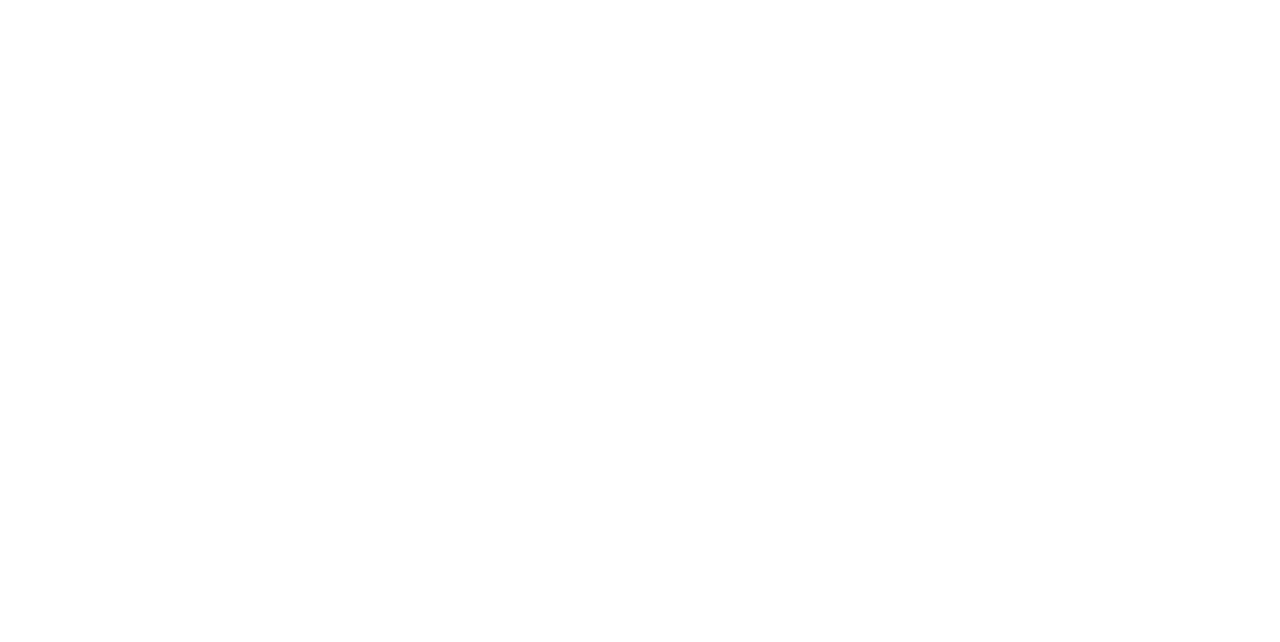
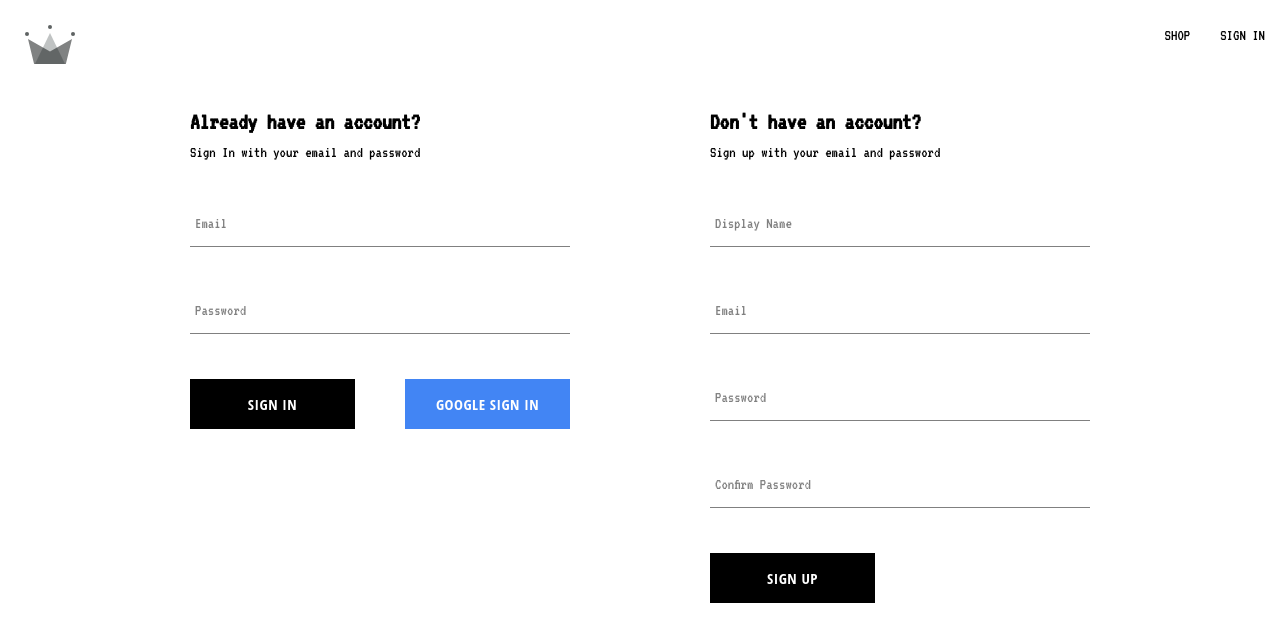
Before and after one commit to alexyin0978/crwn-clothing, a React (Create React App) app: page /auth in a window 1280 px wide. Before the commit this address had no page. Shown: the top 642 px of the page. Built offline with nearby package versions, Linux system fonts and the light colour scheme.

Commit message:
adding style to authenticationPage

```diff
--- a/src/App.js
+++ b/src/App.js
@@ -1,5 +1,5 @@
 import Homepage from "./routes/homepage/Homepage";
-import SignInPage from "./routes/signInPage/SignInPage";
+import AuthenticationPage from "./routes/authenticationPage/AuthenticationPage";
 import Navigation from "./components/navigation/Navigation";
 import {Routes, Route} from 'react-router-dom';
 
@@ -18,7 +18,7 @@
       <Route path='/' element={<Navigation />} >
         <Route index element={<Homepage />} />
         <Route path='shop' element={<Shop />} />
-        <Route path='signIn' element={<SignInPage />} />
+        <Route path='auth' element={<AuthenticationPage />} />
       </Route>
     </Routes>
   )
--- a/src/components/button/Button.scss
+++ b/src/components/button/Button.scss
@@ -4,7 +4,7 @@
     height: 50px;
     letter-spacing: 0.5px;
     line-height: 50px;
-    padding: 0 35px 0 35px;
+    padding: 0 20px;
     font-size: 15px;
     background-color: black;
     color: white;
--- a/src/components/navigation/Navigation.jsx
+++ b/src/components/navigation/Navigation.jsx
@@ -14,7 +14,7 @@
                     <Link to='shop' className="nav-link">
                         SHOP
                     </Link>
-                    <Link to='signIn' className="nav-link">
+                    <Link to='auth' className="nav-link">
                         SIGN IN
                     </Link>
                 </div>
--- /dev/null
+++ b/src/components/signInForm copy/SignInForm.jsx
@@ -0,0 +1,102 @@
+import { useState } from "react";
+import {
+    signInWithGooglePopup,
+    createUserDocumentFromGoogleAuth,
+    signInWithAuthUserWithEmailAndPassword
+ } from "../../utilities/firebase/Firebase";
+
+import FormInput from "../formInput/FormInput";
+import './SignInForm.scss';
+import Button from "../button/Button";
+
+const defaultFormFields = {
+    email: '',
+    password: '',
+}
+
+const SignInForm = () => {
+
+    const [formFields, setFormFields] = useState(defaultFormFields);
+    const {email, password} = formFields;
+
+    const handleChange = (event) => {
+        const {name, value} = event.target;
+        setFormFields({...formFields, [name]: value})
+    }
+
+    const handleSubmit = async (event) => {
+
+        event.preventDefault();
+
+        try{
+            const {user} = await signInWithAuthUserWithEmailAndPassword(email, password)
+            resetFormField()
+        }catch(err){
+            switch(err.code){
+                case "auth/user-not-found":
+                    alert('User email not found!');
+                    break
+                case "auth/wrong-password":
+                    alert('Wrong Password!');
+                    break
+                default:
+                    console.log(err);
+            }
+        }
+    }
+
+    //將欄位清空
+    const resetFormField = () => {
+        setFormFields(defaultFormFields);
+    }
+
+    const signInWithGoogle = async () => {
+        const {user} = await signInWithGooglePopup();
+        await createUserDocumentFromGoogleAuth(user)
+    }
+
+    return(
+        <div className="sign-in-component">
+            <h2>Already have an account?</h2>
+            <span>Sign In with your email and password</span>
+            <form onSubmit={handleSubmit}>
+
+                <FormInput
+                label='Email'
+                inputObject={{
+                    type: "email",
+                    required: true,
+                    onChange: handleChange,
+                    name: "email",
+                    value: email
+                }}
+                />
+
+                <FormInput
+                label='Password'
+                inputObject={{
+                    type: "password",
+                    required: true,
+                    onChange: handleChange,
+                    name: "password",
+                    value: password
+                }}
+                />
+                <div className="buttons-container">
+                    <Button
+                    type="submit">
+                        Sign In
+                    </Button>
+                    <Button
+                    type='button'
+                    buttonType='google'
+                    onClick={signInWithGoogle}>
+                        Google Sign In
+                    </Button>
+                </div>
+            </form>
+        </div>
+    )
+}
+
+export default SignInForm;
--- /dev/null
+++ b/src/components/signInForm copy/SignInForm.scss
@@ -0,0 +1,14 @@
+.sign-in-component{
+    display: flex;
+    flex-direction: column;
+    width: 380px;
+
+    h2{
+        margin: 10px 0;
+    }
+
+    .buttons-container{
+        display: flex;
+        justify-content: space-between;
+    }
+}
--- a/src/components/signUpForm/SignUpForm.jsx
+++ b/src/components/signUpForm/SignUpForm.jsx
@@ -94,8 +94,8 @@
                     type: "password",
                     required: true,
                     onChange: handleChange,
-                    name: "password",
-                    value: password
+                    name: "confirmPassword",
+                    value: confirmPassword
                 }}
                 />
 
--- /dev/null
+++ b/src/routes/authenticationPage/AuthenticationPage.jsx
@@ -0,0 +1,14 @@
+import SignUpForm from "../../components/signUpForm/SignUpForm";
+import SignInForm from "../../components/signInForm copy/SignInForm";
+import './AuthenticationPage.scss';
+
+const AuthenticationPage = () => {
+    return(
+        <div className="authentication-container">
+            <SignInForm />
+            <SignUpForm />
+        </div>
+    )
+}
+
+export default AuthenticationPage;
--- /dev/null
+++ b/src/routes/authenticationPage/AuthenticationPage.scss
@@ -0,0 +1,6 @@
+.authentication-container{
+    display: flex;
+    justify-content: space-between;
+    width: 900px;
+    margin: 30px auto;
+}
--- a/src/routes/signInPage/SignInPage.jsx
+++ /dev/null
@@ -1,45 +0,0 @@
-import {
-    signInWithGooglePopup,
-    createUserDocumentFromGoogleAuth,
-    // signInWithGoogleRedirect,
-    // auth
- } from "../../utilities/firebase/Firebase";
-//  import {useEffect} from 'react';
-//  import { getRedirectResult } from "firebase/auth";
-import SignUpForm from "../../components/signUpForm/SignUpForm";
-
-const SignInPage = () => {
-
-    // useEffect(async () => {
-    //     //因為redirect會開啟新分頁，資料會無法跑到原有頁面
-    //     //因此要用getRedirectResult把資料導過來
-    //     //之後所以要call useEffect而非signInWithGoogleRedirect
-    //     //是因為signInWithGoogleRedirect會直接讓頁面reMount
-    //     //然後會trigger useEffect for once
-    //     //(dep is [], so useEffect only triggers once)
-    //     const response = await getRedirectResult(auth);
-    //     console.log(response)
-    //     //make sure response is not null
-    //     if(response){
-    //         const userDocRef = await createUserDocumentFromGoogleAuth(response.user)
-    //     }
-    // },[])
-
-    const logGoogleUser = async () => {
-        const {user} = await signInWithGooglePopup();
-        const userDocRef = await createUserDocumentFromGoogleAuth(user)
-    }
-
-    return(
-        <div>
-            this is signin page
-            <button onClick={logGoogleUser}
-            >connent to google login</button>
-            {/* <button onClick={signInWithGoogleRedirect}
-            >redirect to google login</button> */}
-            <SignUpForm />
-        </div>
-    )
-}
-
-export default SignInPage;
--- a/src/utilities/firebase/Firebase.js
+++ b/src/utilities/firebase/Firebase.js
@@ -1,10 +1,10 @@
 import {initializeApp} from 'firebase/app';
 import {
     getAuth,
-    // signInWithRedirect,
     signInWithPopup,
     GoogleAuthProvider,
-    createUserWithEmailAndPassword
+    createUserWithEmailAndPassword,
+    signInWithEmailAndPassword
 } from 'firebase/auth';
 import {
     getFirestore,
@@ -14,7 +14,6 @@
 } from 'firebase/firestore';
 
 
-//以下是sign in with google account
 // Your web app's Firebase configuration
 const firebaseConfig = {
     apiKey: "AIzaSyDE11zWoEpbejW7w1g_dMvx0v5PeYJJXfI",
@@ -23,12 +22,13 @@
     storageBucket: "crwn-clothing-db-8cc7c.appspot.com",
     messagingSenderId: "151278556782",
     appId: "1:151278556782:web:3c8ca71040d74f3d39f87f"
-  };
+};
 // Initialize Firebase
 const firebaseApp = initializeApp(firebaseConfig);
 
 
-//Instantiate provider
+//以下是sign in with google account
+//Instantiate google provider
 //-> force user to select an accout if using google to login
 const googleProvider = new GoogleAuthProvider();
 googleProvider.setCustomParameters({
@@ -37,9 +37,9 @@
 //set signin popup
 export const auth = getAuth();
 export const signInWithGooglePopup = () => signInWithPopup(auth, googleProvider);
-// export const signInWithGoogleRedirect = () => signInWithRedirect(auth, googleProvider);
 
 
+//創建user info database
 //Instantiate database
 export const db = getFirestore();
 //get unipue Id from logGoogleUser's response
@@ -73,9 +73,20 @@
     return userDocRef;
 }
 
+
+//非google的註冊 -> 直接由email與password註冊
 //以下是sign up with email and password
 export const createAuthUserWithEmailAndPassword = async (email, password) => {
     if(!email || !password){return;}
 
     return await createUserWithEmailAndPassword(auth, email, password);
 }
+
+
+//由email與password的登入
+//sign in with email and password
+export const signInWithAuthUserWithEmailAndPassword = async (email, password) => {
+    if(!email || !password){return;}
+
+    return await signInWithEmailAndPassword(auth, email, password);
+}
```
